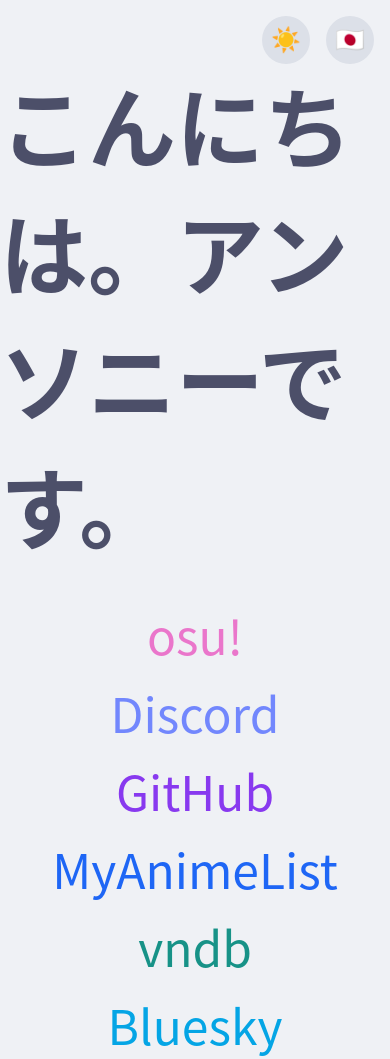
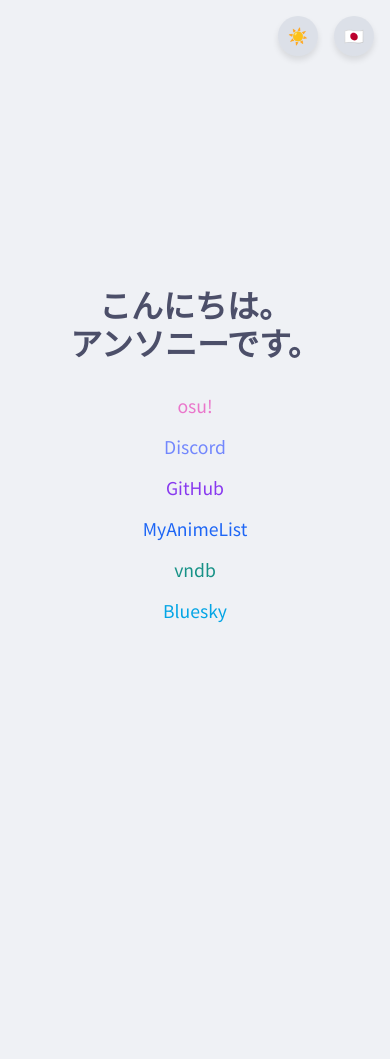
Before and after one commit to Anthony1x/Anthony1x.github.io, a website: page index.html in a window 390 px wide. After the commit the page ends 844 px from the top, so only its background shows below. Drawn offline with Linux system fonts and the light colour scheme.

Commit message:
Mobile and more

```diff
--- a/index.html
+++ b/index.html
@@ -10,6 +10,9 @@
             document.documentElement.classList.add('light-theme');
         }
     </script>
+    <link rel="preconnect" href="https://fonts.googleapis.com">
+    <link rel="preconnect" href="https://fonts.gstatic.com" crossorigin>
+    <link href="https://fonts.googleapis.com/css2?family=Noto+Sans+JP:wght@100..900&display=swap" rel="stylesheet">
     <link rel="stylesheet" href="style.css">
     <script src="./index.js" defer></script>
 </head>
@@ -23,7 +26,7 @@
     <div id="copy-notification" class="notification">Copied!</div>
 
     <h1 id="headline">
-        <span class="jp">こんにちは。アンソニーです。</span>
+        <span class="jp">こんにちは。<br>アンソニーです。</span>
         <span class="en" style="display: none;">Hi, I'm Anthony.</span>
     </h1>
 
--- a/style.css
+++ b/style.css
@@ -40,30 +40,41 @@
     --crust: #dce0e8;
 }
 
+html,
+body {
+    overflow-x: hidden;
+    width: 100%;
+}
+
 body {
     background-color: var(--base);
     color: var(--text);
-    font-family: "Noto Sans CJK JP", sans-serif;
+    font-family: "Noto Sans JP", sans-serif;
     margin: 0;
+    padding: 2rem;
     min-height: 100vh;
     display: flex;
     flex-direction: column;
     justify-content: center;
     align-items: center;
-    transition: background-color 0.3s, color 0.3s;
+    transition: background-color 0.4s cubic-bezier(0.4, 0, 0.2, 1), color 0.4s cubic-bezier(0.4, 0, 0.2, 1);
+    box-sizing: border-box;
 }
 
 h1 {
-    font-size: 5.5rem;
+    font-size: 4rem;
     margin-bottom: 2rem;
+    text-align: center;
+    line-height: 1.2;
 }
 
 .controls {
-    position: absolute;
+    position: fixed;
     top: 1rem;
     right: 1rem;
     display: flex;
     gap: 1rem;
+    z-index: 100;
 }
 
 button {
@@ -75,11 +86,12 @@ button {
     width: 3rem;
     height: 3rem;
     cursor: pointer;
-    font-size: 1.5rem;
+    font-size: 1.2rem;
     display: flex;
     justify-content: center;
     align-items: center;
-    transition: transform 0.2s, filter 0.2s;
+    transition: transform 0.2s, filter 0.2s, background-color 0.4s, color 0.4s;
+    box-shadow: 0 4px 6px rgba(0, 0, 0, 0.1);
 }
 
 button:hover {
@@ -90,6 +102,8 @@ button:hover {
 .notification {
     position: fixed;
     bottom: 2rem;
+    left: 50%;
+    transform: translateX(-50%) translateY(1rem);
     background-color: var(--green);
     color: var(--base);
     padding: 0.75rem 1.5rem;
@@ -98,13 +112,12 @@ button:hover {
     opacity: 0;
     pointer-events: none;
     transition: opacity 0.3s, transform 0.3s;
-    transform: translateY(1rem);
     z-index: 1000;
 }
 
 .notification.show {
     opacity: 1;
-    transform: translateY(0);
+    transform: translateX(-50%) translateY(0);
 }
 
 .links {
@@ -112,13 +125,13 @@ button:hover {
     flex-direction: column;
     align-items: center;
     justify-content: center;
-    font-size: 3rem;
-    gap: 0.5rem;
+    font-size: 1.75rem;
+    gap: 0.75rem;
 
     a,
     span {
         text-decoration: none;
-        transition: transform 0.2s;
+        transition: transform 0.2s, color 0.2s;
 
         &:hover {
             transform: scale(1.05);
@@ -150,3 +163,36 @@ button:hover {
         }
     }
 }
+
+/* Mobile Adjustments */
+@media (max-width: 768px) {
+    h1 {
+        font-size: 2.5rem;
+        margin-top: 4rem; /* Space for fixed controls */
+    }
+
+    .links {
+        font-size: 1.25rem;
+        gap: 1rem;
+    }
+
+    button {
+        width: 2.5rem;
+        height: 2.5rem;
+        font-size: 1rem;
+    }
+}
+
+@media (max-width: 480px) {
+    body {
+        padding: 1rem;
+    }
+
+    h1 {
+        font-size: 2rem;
+    }
+
+    .links {
+        font-size: 1.1rem;
+    }
+}
```
